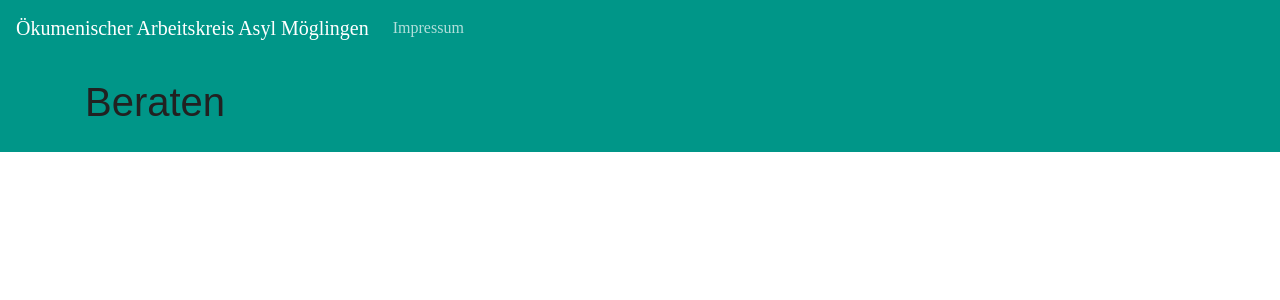
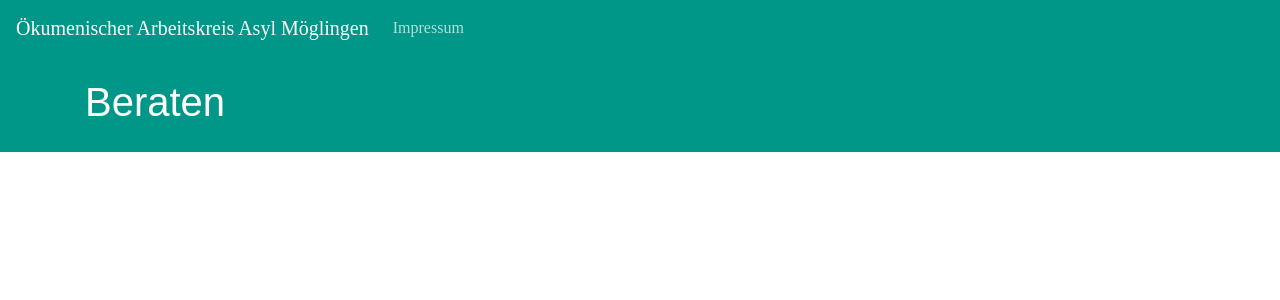
Before and after one commit to waldiTM/oeakam, a Jekyll site: the page built from beraten.md, in a window 1280 px wide. Shown: the top 300 px of the page. Built offline with Jekyll 4.4.1, drawn with Linux system fonts in a browser that asks for light colours.

Commit message:
Make h1 in site-header always white

```diff
--- a/assets/css/site.css
+++ b/assets/css/site.css
@@ -14,6 +14,10 @@ h6, .h6 {
   font-family: sans-serif;
   font-weight: normal;
   color: #212121;
+}
+
+.site-header h1 {
+  color: #ffffff;
 }
 
 a:link {
@@ -34,7 +38,6 @@ a:focus {
   padding-bottom: 2rem;
 }
 .site-title {
-  color: #ffffff;
   margin-bottom: 0;
   font-size: 2rem;
   font-weight: normal;
```
